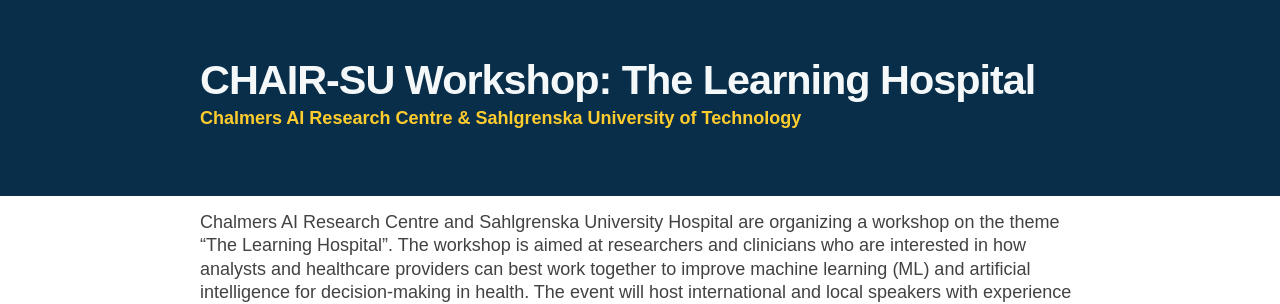
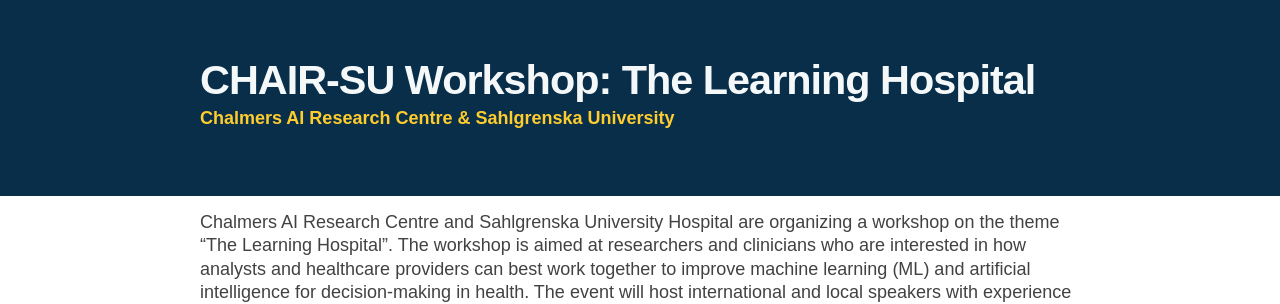
Before and after one commit to Healthy-AI/healthy-ai.github.io, a Jekyll site: the page built from workshop.markdown, in a window 1280 px wide. Shown: the top 304 px of the page. Built offline with Jekyll 4.4.1, drawn with Linux system fonts in a browser that asks for light colours.

Commit message:
added workshop

```diff
--- a/_layouts/workshop.html
+++ b/_layouts/workshop.html
@@ -10,7 +10,7 @@
         {%- assign page_paths = site.header_pages | default: default_paths -%}
         <div class="site-title">
           <a rel="author" href="{{ "/" | relative_url }}">CHAIR-SU Workshop: The Learning Hospital<br/></a>
-          <div class="site-subtitle">Chalmers AI Research Centre & Sahlgrenska University of Technology</div>
+          <div class="site-subtitle">Chalmers AI Research Centre & Sahlgrenska University</div>
         </div>
       </div>
     </header>
```
